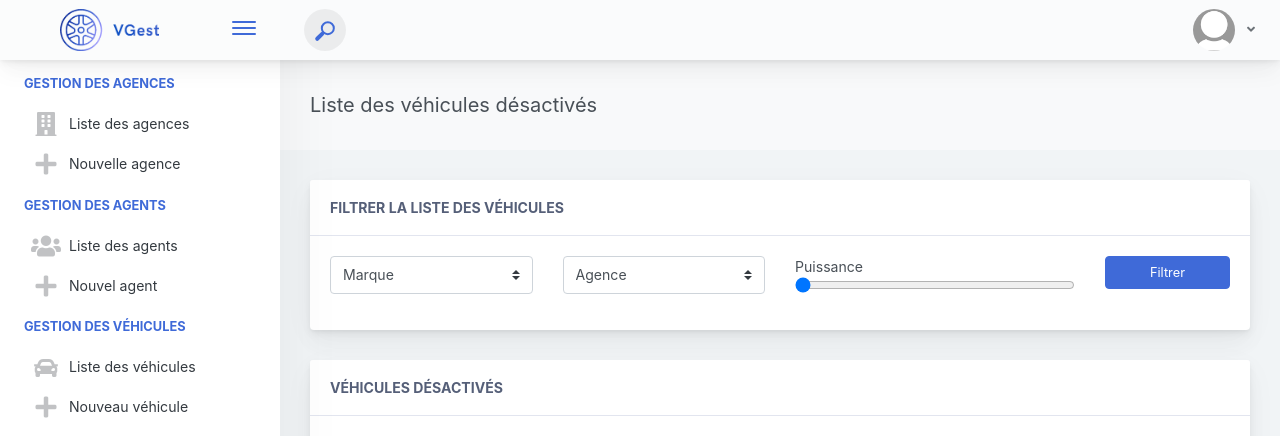
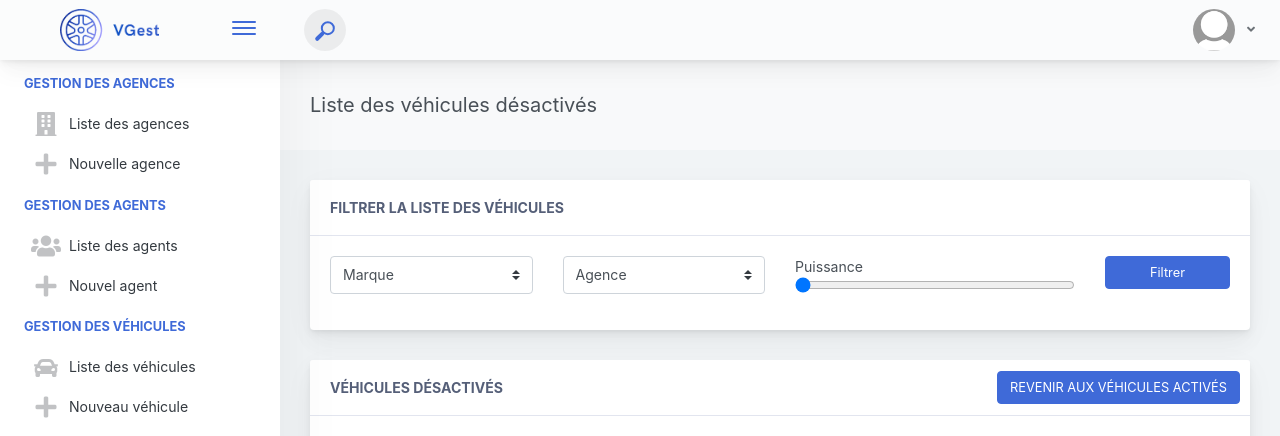
Before and after one commit to InFinity54/CESI_ProjetWeb, a Symfony app: template templates/content/vehicles/disabled.html.twig in a window 1280 px wide. Shown: the top 436 px of the page. Run offline with Twig, Linux system fonts and the light colour scheme; the template is opened without the code that fills it, so the values that code supplies are empty; some libraries are stand-ins or nearby versions.

Commit message:
Ajout d'un bouton vers les véhicules actifs au dessus de la liste des véhicules désactivés

```diff
--- a/templates/content/vehicles/disabled.html.twig
+++ b/templates/content/vehicles/disabled.html.twig
@@ -66,6 +66,9 @@
             <div class="card mb-3">
                 <div class="card-header justify-content-between">
                     Véhicules désactivés
+                    <div class="float-sm-right w-auto text-right">
+                        <a href="{{ path("vehicles_list") }}" class="btn btn-primary m-0">Revenir aux véhicules activés</a>
+                    </div>
                 </div>
                 <div class="card-body">
                     <div class="table-responsive">
```
